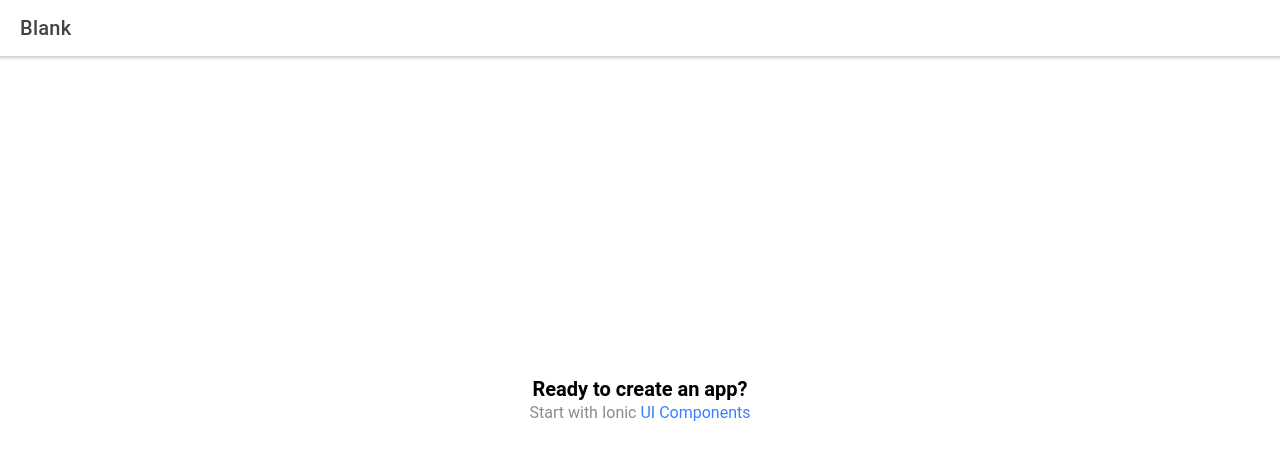
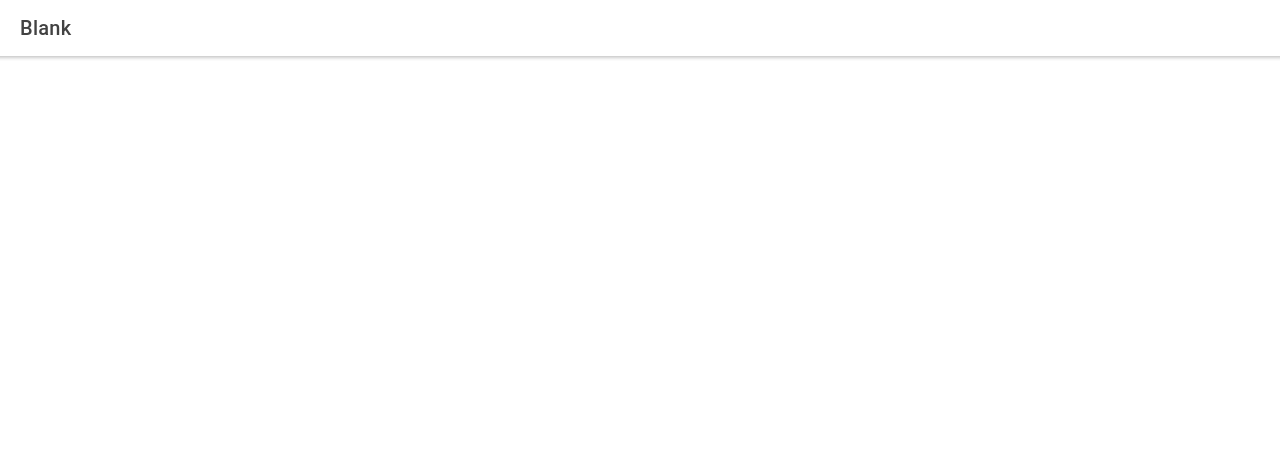
Before and after one commit to code-bryan/book-app, a React (Create React App) app: page /home in a window 1280 px wide. Shown: the top 460 px of the page. Built offline with nearby package versions, Linux system fonts and the light colour scheme.

Commit message:
added missing templates

```diff
--- a/src/components/atoms/ExploreContainer.css
+++ /dev/null
@@ -1,24 +0,0 @@
-.container {
-  text-align: center;
-  position: absolute;
-  left: 0;
-  right: 0;
-  top: 50%;
-  transform: translateY(-50%);
-}
-
-.container strong {
-  font-size: 20px;
-  line-height: 26px;
-}
-
-.container p {
-  font-size: 16px;
-  line-height: 22px;
-  color: #8c8c8c;
-  margin: 0;
-}
-
-.container a {
-  text-decoration: none;
-}
--- a/src/components/atoms/ExploreContainer.tsx
+++ /dev/null
@@ -1,15 +0,0 @@
-import React from 'react';
-import './ExploreContainer.css';
-
-interface ContainerProps { }
-
-const ExploreContainer: React.FC<ContainerProps> = () => {
-  return (
-    <div className="container">
-      <strong>Ready to create an app?</strong>
-      <p>Start with Ionic <a target="_blank" rel="noopener noreferrer" href="https://ionicframework.com/docs/components">UI Components</a></p>
-    </div>
-  );
-};
-
-export default ExploreContainer;
--- a/src/components/pages/Home.tsx
+++ b/src/components/pages/Home.tsx
@@ -1,7 +1,5 @@
 import { IonContent, IonHeader, IonPage, IonTitle, IonToolbar } from '@ionic/react';
 import React from 'react';
-import ExploreContainer from '../atoms/ExploreContainer';
-import './Home.css';
 
 const Home: React.FC = () => {
   return (
@@ -17,7 +15,6 @@
             <IonTitle size="large">Blank</IonTitle>
           </IonToolbar>
         </IonHeader>
-        <ExploreContainer />
       </IonContent>
     </IonPage>
   );
--- a/tsconfig.json
+++ b/tsconfig.json
@@ -17,7 +17,8 @@
     "resolveJsonModule": true,
     "isolatedModules": true,
     "noEmit": true,
-    "jsx": "react"
+    "jsx": "react",
+    "baseUrl": "src"
   },
   "include": [
     "src"
```
Also changed, not shown: 1 other file (tests, documents, lock files or other folders).
